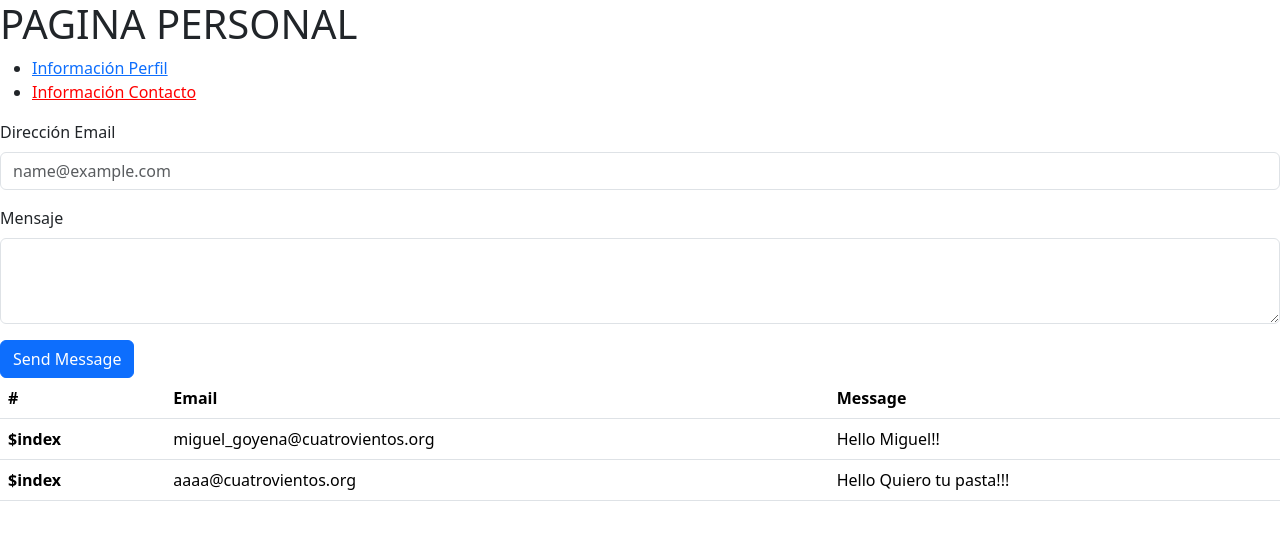
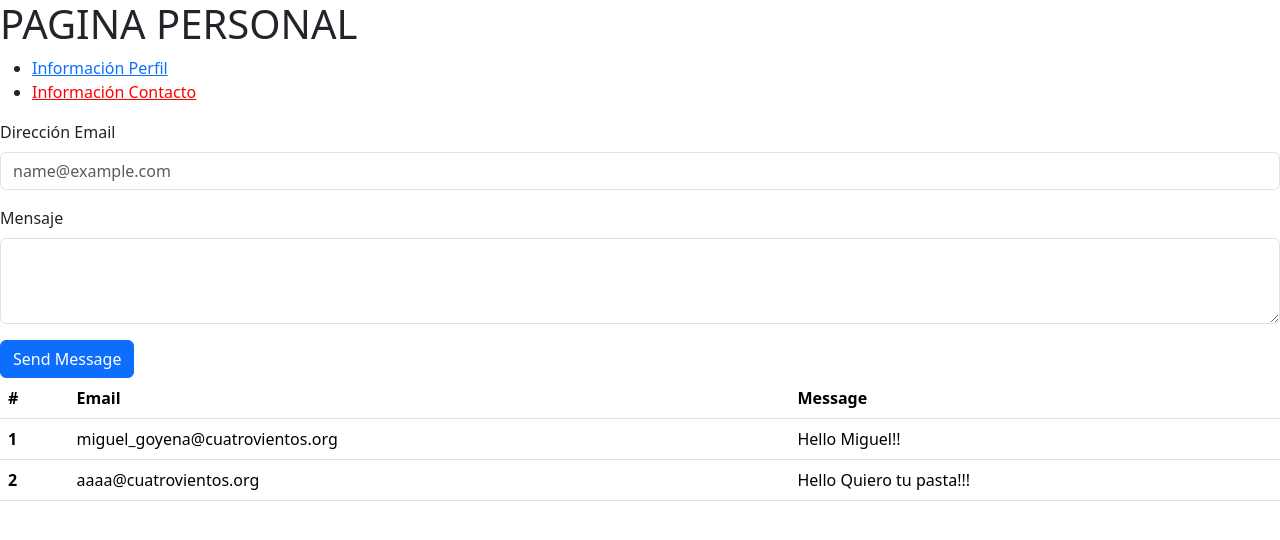
Before and after one commit to miguel-goyena-cv/2DAM_DI_26-27, an Angular app in the folder UT4_Angular/PaginaPersonal/: page /informacion-contacto in a window 1280 px wide. Shown: the top 540 px of the page. Built offline with nearby package versions, Linux system fonts and the light colour scheme.

Commit message:
BUG: El indice de la lista de contactos no se mostraba correctamente

```diff
--- a/UT4_Angular/PaginaPersonal/src/app/contact-list/contact-list.html
+++ b/UT4_Angular/PaginaPersonal/src/app/contact-list/contact-list.html
@@ -9,7 +9,7 @@
     <tbody>
         @for (contact of listarContactos(); track $index){
         <tr>
-            <th scope="row">$index</th>
+            <th scope="row">{{$index+1}}</th>
             <td>{{contact.email}}</td>
             <td>{{contact.description}}</td>
         </tr>
```
